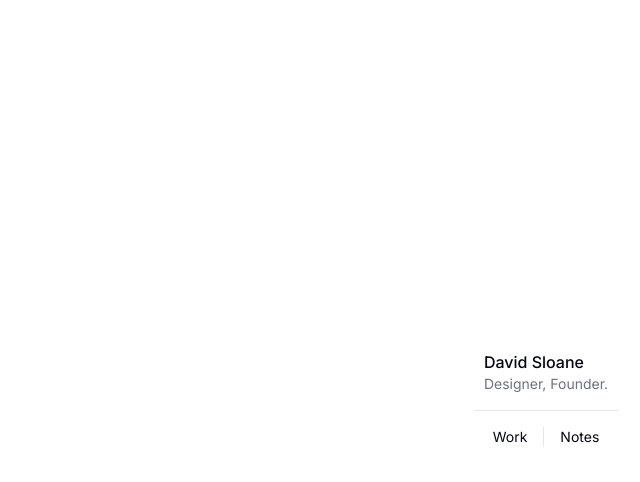
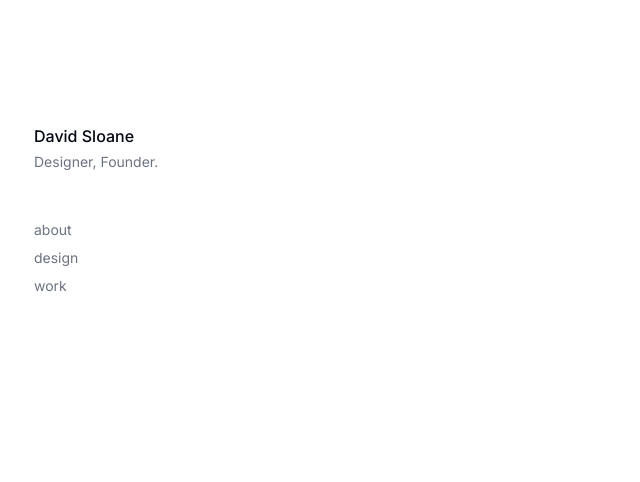
Before and after one commit to dtsloane/sloane-web, a Next.js app: page / in a window 1280 px wide. Shown: the top 482 px of the page, without its empty margins (94-734 px from the left). Built offline with nearby package versions, Linux system fonts and the light colour scheme.

Commit message:
improved UI, simple starting page

```diff
--- a/package.json
+++ b/package.json
@@ -9,6 +9,7 @@
     "lint": "next lint"
   },
   "dependencies": {
+    "@radix-ui/react-aspect-ratio": "^1.0.3",
     "@radix-ui/react-separator": "^1.0.3",
     "@radix-ui/react-slot": "^1.0.2",
     "class-variance-authority": "^0.7.0",
@@ -18,7 +19,8 @@
     "react": "^18",
     "react-dom": "^18",
     "tailwind-merge": "^2.2.2",
-    "tailwindcss-animate": "^1.0.7"
+    "tailwindcss-animate": "^1.0.7",
+    "uvcanvas": "^0.2.1"
   },
   "devDependencies": {
     "@types/node": "^20",
--- a/src/app/page.tsx
+++ b/src/app/page.tsx
@@ -1,20 +1,35 @@
 import { Separator } from "@/components/ui/separator"
+import { Novatrix } from "uvcanvas"
+import { AspectRatio } from "@/components/ui/aspect-ratio"
+import Link from 'next/link';
 
 export default function Home() {
   return (
-    <div className="flex flex-col justify-center items-center h-screen">
-      <div className="space-y-1">
+    <div className="flex flex-col p-32 h-screen">
+      <div className="space-y-2">
         <h4 className="text-md font-medium leading-none">David Sloane</h4>
         <p className="text-sm text-muted-foreground">
-        Designer, Founder.
+          Designer, Founder.
         </p>
+        {/* Wrap "about", "design", "work" in their own div and add margin-top */}
+        <div className="pt-8">
+          <Link href="/about" passHref>
+            <p className="cursor-pointer pt-2 text-sm text-muted-foreground transition-opacity duration-150 hover:opacity-25 -webkit-font-smoothing: antialiased;">
+              about
+            </p>
+          </Link>
+          <Link href="/about" passHref>
+            <p className="cursor-pointer pt-2 text-sm text-muted-foreground transition-opacity duration-150 hover:opacity-25 -webkit-font-smoothing: antialiased;">
+              design
+            </p>
+          </Link>
+          <Link href="/about" passHref>
+            <p className="cursor-pointer pt-2 text-sm text-muted-foreground transition-opacity duration-150 hover:opacity-25 -webkit-font-smoothing: antialiased;">
+              work
+            </p>
+          </Link>
+        </div>
       </div>
-      <Separator className="my-4 max-w-36" />
-      <div className="flex h-5 space-x-4 text-sm">
-      <div>Work</div>
-      <Separator orientation="vertical" />
-      <div>Notes</div>
     </div>
-  </div>
   );
 }
--- /dev/null
+++ b/src/components/ui/aspect-ratio.tsx
@@ -0,0 +1,7 @@
+"use client"
+
+import * as AspectRatioPrimitive from "@radix-ui/react-aspect-ratio"
+
+const AspectRatio = AspectRatioPrimitive.Root
+
+export { AspectRatio }
--- a/tailwind.config.ts
+++ b/tailwind.config.ts
@@ -72,6 +72,7 @@ const config = {
         "accordion-down": "accordion-down 0.2s ease-out",
         "accordion-up": "accordion-up 0.2s ease-out",
       },
+
     },
   },
   plugins: [require("tailwindcss-animate")],
```
Also changed, not shown: src/app/globals.css (line endings or trailing spaces), 1 other file (tests, documents, lock files or other folders).
